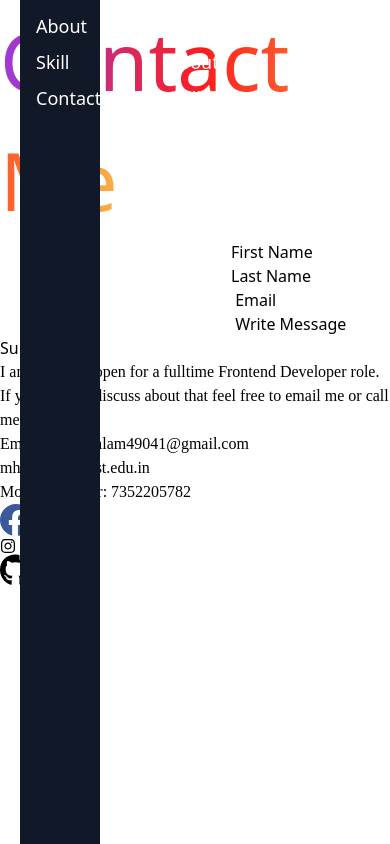
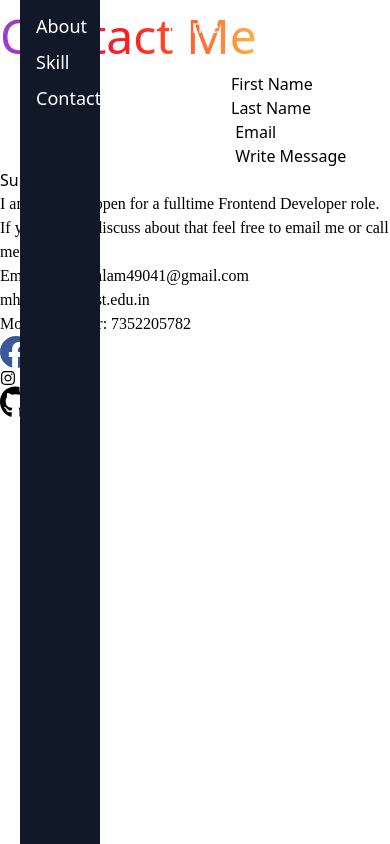
Before and after one commit to mdaftab41/PortfolioReact, a React (Create React App) app: page /Contact in a window 390 px wide. Built offline with nearby package versions, Linux system fonts and the light colour scheme.

Commit message:
contactDetail

```diff
--- a/src/component/Contact.jsx
+++ b/src/component/Contact.jsx
@@ -11,11 +11,13 @@ function Contact() {
     });
 });
   return (
-    <div className="text-white bg-gray-900">
-    <h className ="mx-5 text-center border-b-4 border-gray-500 border-dotted about md:mx-40 lg:mx-80 " data-aos="fade-in">Contact Me</h>
+    <div className="mx-0 text-white bg-gray-900">
+    <h className="mx-auto text-center border-b-4 border-gray-500 border-dotted about md:mx-40 lg:mx-80" data-aos="fade-in">
+    Contact Me
+  </h>
     <div className="grid items-center justify-center mx-auto md:grid-cols-2 md:justify-between lg:mx-20">
       <div data-aos="zoom-in">
-        <Form  className="text-black"/>
+        <Form  className="text-black ms:px-0 min-w-screen"/>
       </div>
       <div className="py-10 md:pt-0"  >
         <ContactDetail />
--- a/src/component/contactForm.jsx
+++ b/src/component/contactForm.jsx
@@ -108,7 +108,7 @@ function Form() {
           {error.message && <p style={{ color: "red" }}>{error.message}</p>}
           </label>
         </div>
-        <div className="ml-10">
+        <div className="mx-10">
           <button className="px-4 py-2 mb-1 mr-1 text-lg font-bold text-white uppercase transition-all duration-150 ease-linear rounded shadow outline-none active:bg-emerald-600 hover:shadow-md focus:outline-none bg-rose-700">
             Submit
           </button>
--- a/src/index.css
+++ b/src/index.css
@@ -90,6 +90,12 @@ margin-top: 0px;
   background-image: linear-gradient(90deg, rgb(154, 59, 218) 0%, rgba(253,29,29,1) 50%, rgba(252,176,69,1) 100%);
 
 }
+@media (max-width: 600px) {
+  .about {
+    text-align: center !important;
+    font-size: 3rem;
+  }
+}
 
 
 /* Form css */
```
